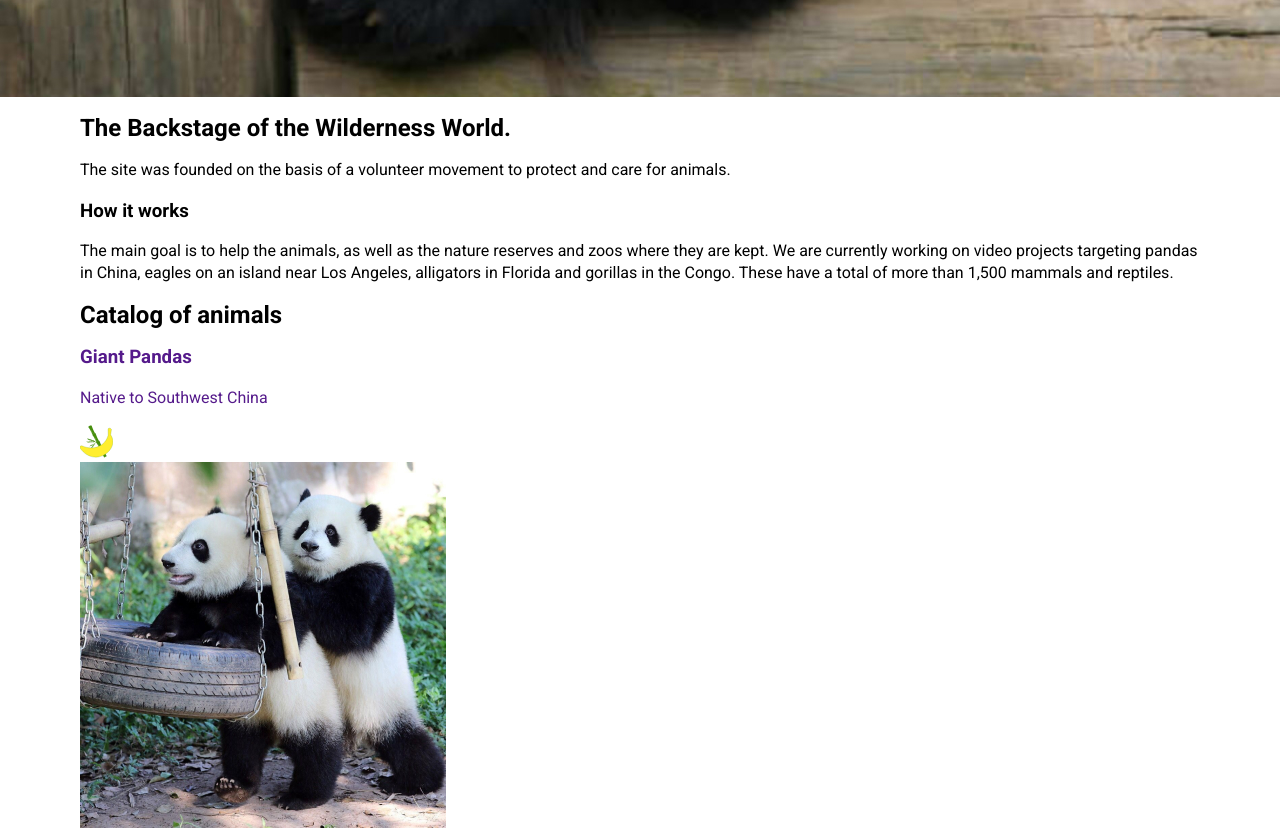
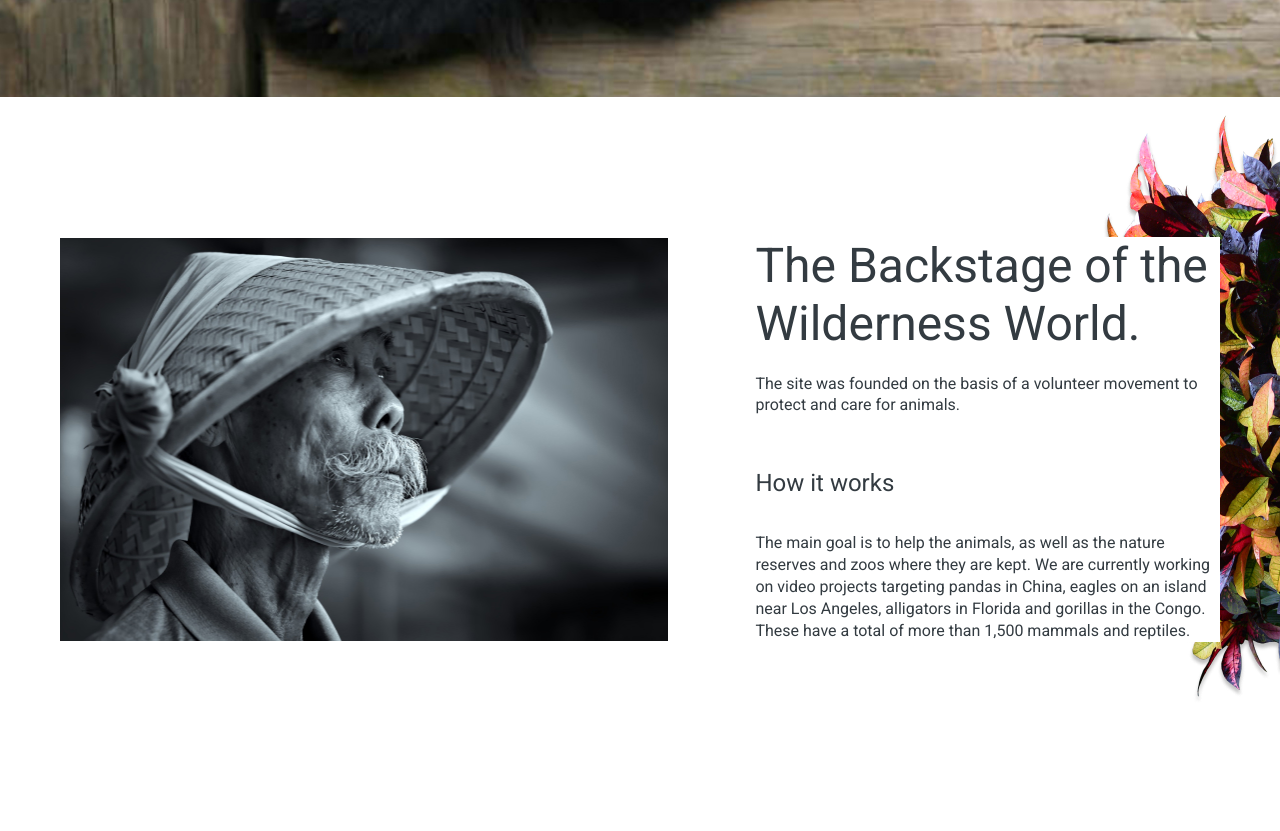
Before and after one commit to ZheKoGit/online-zoo, a website: page pages/main/index.html in a window 1280 px wide. Shown: the part 683-1514 px from the top of the page. Drawn offline with Linux system fonts and the light colour scheme; files whose address does not match are found by name.

Commit message:
feat: adding layout for desktop and laptop screens in the About as section

```diff
--- a/pages/main/index.html
+++ b/pages/main/index.html
@@ -63,6 +63,7 @@
 				</div>
 				<div class="about-us__image"></div>
 			</div>
+			<div class="about-us__image-fon"></div>
 		</section>
 		<section class="catalog">
 			<div class="container">
--- a/src/sass/abstracts/_constants.scss
+++ b/src/sass/abstracts/_constants.scss
@@ -29,7 +29,7 @@ $color-form-mistake: #D31414;
 $color-form-border: #333B41;
 $color-form-fonadd: #F1F3F2;
 
-$content-width: calc(1160px + 20px);
+$content-width: calc(1160px + 60px);
 $laptop-width: 1000px;
 $tablet-width: 640px;
 $mobile-width: 320px;
--- a/src/sass/abstracts/_mixins.scss
+++ b/src/sass/abstracts/_mixins.scss
@@ -1,5 +1,4 @@
-@mixin font ($style: normal, $weight: 400, $size: 1.6rem, $height: 2.2rem) {
-	font-style: $style;
+@mixin font ($weight: 400, $size: 1.6rem, $height: 2.2rem) {
 	font-weight: $weight;
 	font-size: $size;
 	line-height: $height;
@@ -9,6 +8,12 @@
 	display: $display;
 	justify-content: $jus-c;
 	align-items: $al-i;
+}
+
+@mixin bg ($bi, $br: no-repeat, $bs: cover) {
+	background-image: $bi;
+	background-repeat: $br;
+	background-size: $bs;
 }
 
 @mixin media-laptop {
--- a/src/sass/base/_base.scss
+++ b/src/sass/base/_base.scss
@@ -4,8 +4,10 @@ html {
 }
 
 body {
+	font-style: normal;
 	@include font ();
 	font-family: $font-main;
+	color: $color-text;
 }
 
 .container {
@@ -27,3 +29,17 @@ body {
 		}
 	}
 }
+
+.title {
+	margin: 0;
+	@include font(400, 4.8rem, 5.8rem);
+}
+
+.subtitle {
+	margin: 0;
+	@include font(400, 2.4rem, 2.9rem);
+}
+
+p {
+	margin: 0;
+}
--- /dev/null
+++ b/src/sass/layouts/_about-us.scss
@@ -0,0 +1,61 @@
+.about-us {
+	position: relative;
+	padding: 140px 0 180px 0;
+
+	@include media-laptop {
+		padding: 100px 0 145px 0;
+	}
+}
+
+.about-us__columns {
+	@include columns();
+}
+
+.about-us__image {
+	flex: 609px;
+	order: -1;
+	height: 403px;
+	margin-right: 87px;
+	@include bg(url(/src/img/about_us/bamboo-cap.jpg));
+	background-position: 50% 0;
+
+	@include media-laptop {
+		flex: 1 0 455px;
+		height: 408px;
+		margin-right: 31px;
+	}
+}
+
+.about-us__content {
+	flex: 465px;
+	background-color: $color-light;
+}
+
+.about-us__title {
+	margin-bottom: 20px;
+}
+
+.about-us__subtitle {
+	margin-bottom: 34px;
+}
+
+.about-us__text {
+	&:first-of-type {
+		margin-bottom: 54px;
+		line-height: 21px;
+	}
+}
+
+.about-us__image-fon {
+	position: absolute;
+	top: 7px;
+	right: 0;
+	z-index: -1;
+	width: 204px;
+	height: 605px;
+	@include bg(url(/src/img/backgrounds/flower_foto1.png));
+
+	@include media-laptop {
+		display: none;
+	}
+}
--- a/src/sass/layouts/_welcome.scss
+++ b/src/sass/layouts/_welcome.scss
@@ -1,7 +1,6 @@
 .welcome {
 	padding: 86px 0 100px 0;
-	background: url(/src/img/header/Giant_Panda.jpg);
-	background-repeat: no-repeat;
+	@include bg(url(/src/img/header/Giant_Panda.jpg));
 	background-position: 0 100%;
 
 	@include media-laptop {
@@ -42,7 +41,7 @@
 .welcome__title {
 	position: relative;
 	margin: 0 0 60px auto;
-	@include font (normal, 700, 10.6rem, 8rem);
+	@include font (700, 10.6rem, 8rem);
 	text-transform: uppercase;
 	text-align: center;
 	color: $color-light;
@@ -53,7 +52,7 @@
 
 	@include media-laptop {
 		margin-bottom: 40px;
-		@include font (normal, 700, 8.5rem, 6.4rem);
+		@include font (700, 8.5rem, 6.4rem);
 	}
 }
 
--- a/src/sass/style.scss
+++ b/src/sass/style.scss
@@ -22,8 +22,8 @@
 // layouts
 @import './layouts/header';
 @import './layouts/welcome';
-/*@import './layouts/visiting';
-@import './layouts/tour';
+@import './layouts/about-us';
+/*@import './layouts/tour';
 @import './layouts/explore';
 @import './layouts/video';
 @import './layouts/gallery';
```
Also changed, not shown: src/sass/style.css, 1 other file.
